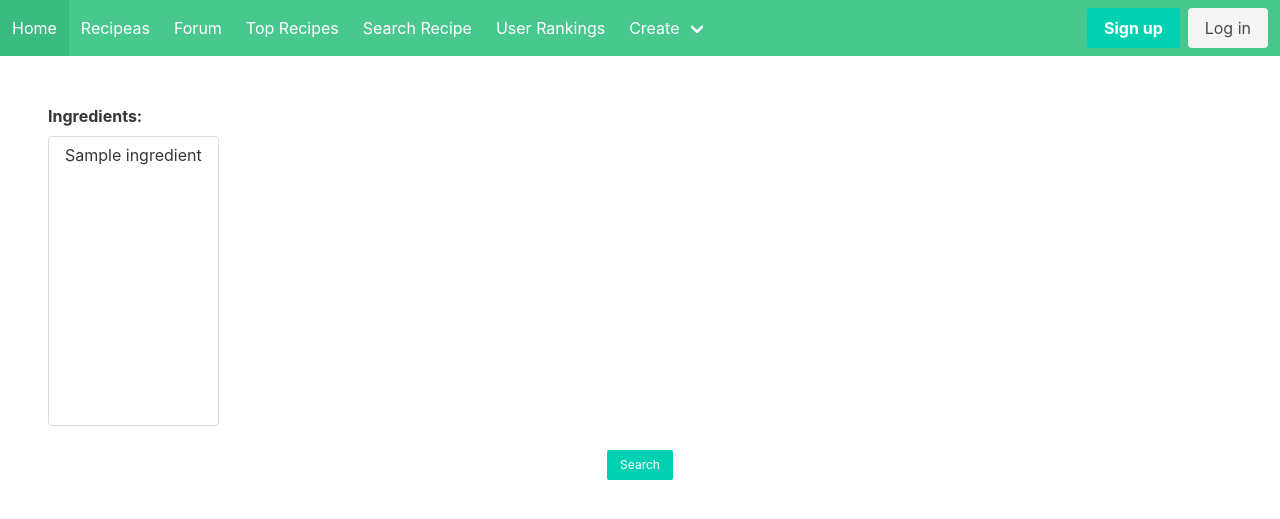
After one commit to cucearda/recipeas, a Flask app: page /search_recipe in a window 1280 px wide. The commit adds this page. Shown: the top 519 px of the page. Run offline with Flask 2, Linux system fonts and the light colour scheme; a database or web service that is not in the repository returns one stand-in record (values such as "Sample title"); some libraries are stand-ins or nearby versions.

Commit message:
User ranking page and search by ingredient  complete, admin user added, deleting user functions written but not tested

```diff
--- a/app.py
+++ b/app.py
@@ -35,6 +35,9 @@ def create_app():
     app.add_url_rule("/recipes/<int:recipe_id>/<int:vote_type>", view_func = view.vote_recipe_page)
     app.add_url_rule("/post/<int:post_id>/<int:vote_type>", view_func=view.vote_post_page)
     app.add_url_rule("/post/<int:comment_id>+<int:post_id>/<int:vote_type>", view_func=view.vote_comment_page)
+    app.add_url_rule("/search_recipe", view_func=view.search_recipe_page, methods = ["POST", "GET"])
+    app.add_url_rule("/top_recipes", view_func=view.top_recipes_page)
+    app.add_url_rule("/user_rankings", view_func=view.user_rankings_page)
     db = Database()
     app.config["db"] = db
 
--- /dev/null
+++ b/mock_user.py
@@ -0,0 +1,6 @@
+class Mock_user():
+    def __init__(self, userid, nickname, join_date, karma):
+        self.join_date = join_date
+        self.userid = userid
+        self.nickname = nickname
+        self.karma = karma
--- a/templates/create_ingredient.html
+++ b/templates/create_ingredient.html
@@ -5,7 +5,7 @@
 <form action="" method="post" name="discussion_post">
     <label class="label">Name of Ingredient</label>
     <div class="control">
-      <input class="input" name="ingredient" type="text" placeholder="Try potato!" required="required" maxlength="10">
+      <input class="input" name="ingredient" type="text" placeholder="Try potato!" required="required" maxlength="20">
     </div>
 
     <div class="field is-grouped">
--- a/templates/create_tool.html
+++ b/templates/create_tool.html
@@ -5,7 +5,7 @@
 <form action="" method="post" name="discussion_post">
     <label class="label">Name of Tool</label>
     <div class="control">
-      <input class="input" name="tool" type="text" placeholder="Try shredder!" required="required" maxlength="10">
+      <input class="input" name="tool" type="text" placeholder="Try shredder!" required="required" maxlength="20">
     </div>
 
     <div class="field is-grouped">
--- a/templates/layout.html
+++ b/templates/layout.html
@@ -30,6 +30,15 @@
             </a>
             <a class="navbar-item" href="{{ url_for('posts_page') }}">
               Forum
+            </a>
+            <a class="navbar-item" href="{{ url_for('top_recipes_page') }}">
+              Top Recipes
+            </a>
+            <a class="navbar-item" href="{{ url_for('search_recipe_page') }}">
+              Search Recipe
+            </a>
+            <a class="navbar-item" href="{{ url_for('user_rankings_page')}}">
+              User Rankings
             </a>
             <div class="navbar-item has-dropdown is-hoverable">
               <a class="navbar-link">
@@ -65,6 +74,7 @@
                 </a>
               </div>
               {% else %}
+                <div class= "button is-active">@{{current_user.nickname}}</div>
                 <a class="button is-warning" href="{{ url_for('logout_page') }}">
                   Log out
                 </a>
--- /dev/null
+++ b/templates/search_recipe.html
@@ -0,0 +1,27 @@
+{% extends "layout.html" %}
+{% block title %}Recipe{% endblock %}
+{% block content %}
+
+{% if ingredients %}
+<form action="" method="post" name="discussion_post">
+    <div class="field columns is-gapless">
+      <div class="select is-multiple column is-one-fifth">
+        <label class="label">Ingredients:</label>
+        <select name="ingredient_ids" id="ingredient_ids" multiple size="8">
+          {% for ingredient in ingredients %}
+          <option value="{{ingredient[0]}}">{{ingredient[1]}}</option>
+          {% endfor %}
+        </select>
+      </div>
+    </div>
+
+    <div class="field is-grouped is-grouped-centered">
+      <div class="control">
+          <button class="button is-primary is-small">Search</button>
+      </div>
+    </div>
+</form>
+{% else %}
+  <h1>CREATE SOME INGREDIENTS AND TOOLS FIRST</h1>
+{% endif %}
+{% endblock %}
--- a/view.py
+++ b/view.py
@@ -31,7 +31,6 @@ def posts_page():
     db = current_app.config["db"]
     if request.method == "GET":
         posts = db.get_posts()
-        print(posts[0].title)
     return render_template("forum_posts.html", posts = posts)
 
 
@@ -127,7 +126,6 @@ def logout_page():
 def create_ingredient_page():
     if request.method == "GET":
         return render_template("create_ingredient.html")
-
     else:
         db = current_app.config["db"]
         entered_ingredient = request.form["ingredient"]
@@ -190,3 +188,49 @@ def vote_comment_page(post_id, comment_id, vote_type):
     db.update_comment_like_counts(comment_id)
     flash("Vote registered")
     return redirect(url_for('post_page', post_id = post_id))
+
+def search_recipe_page():
+    db = current_app.config["db"]
+    if request.method == "GET":
+        ingredients = db.get_ingredients()
+        return render_template("search_recipe.html", ingredients = ingredients)
+    else:
+        ingredient_ids = request.form.getlist('ingredient_ids')
+        if not ingredient_ids:
+            flash("Select some ingredients first!")
+            return redirect(url_for('search_recipe_page', ingredients = db.get_ingredients()))
+        else:
+            recipes = []
+            recipe_ids = db.get_recipe_ids_by_ingredients(ingredient_ids)
+            for recipe_id in recipe_ids:
+                recipe = db.get_recipe(recipe_id)
+                recipes.append(recipe)
+            return render_template("recipes.html", recipes=recipes)
+
+def top_recipes_page():
+    db = current_app.config["db"]
+    top_recipes = db.get_top_recipes()
+    return render_template("recipes.html", recipes = top_recipes)
+
+def user_rankings_page():
+    db = current_app.config["db"]
+    users = db.get_users()
+    return render_template("users_rankings.html", users=users)
+
+def delete_user_page():
+    db = current_app.config["db"]
+    user_id = request.form["user_id"]
+
+    voted_comments = db.get_voted_comments(user_id)
+    voted_posts = db.get_voted_posts(user_id)
+
+    voted_recipes = set(db.get_voted_recipes(user_id))
+    tried_recipes = set(db.get_tried_recipes(user_id))
+    recipes_to_update = list(voted_recipes.union(tried_recipes))
+
+    for comment in voted_comments:
+        db.update_comment_like_counts(comment)
+    for post in voted_posts:
+        db.update_post_like_counts(post)
+    for recipe in recipes_to_update:
+        db.update_recipe_counts(recipe)
```
Also changed, not shown: database.py (+149 -9 lines), templates/users_rankings.html (added, +37 -0 lines), user.py (+4 -4 lines), ingridient_db.py (deleted).
